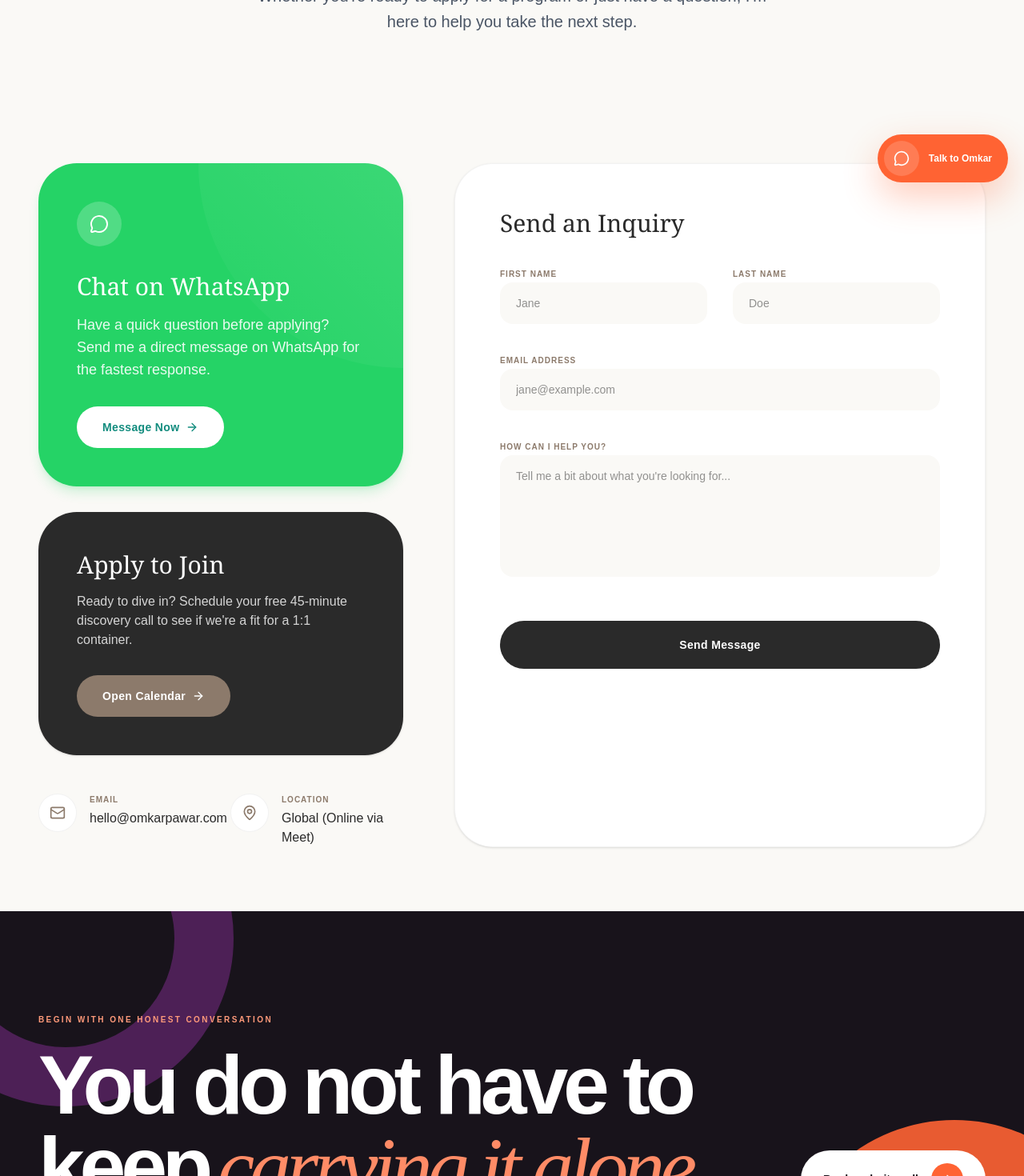
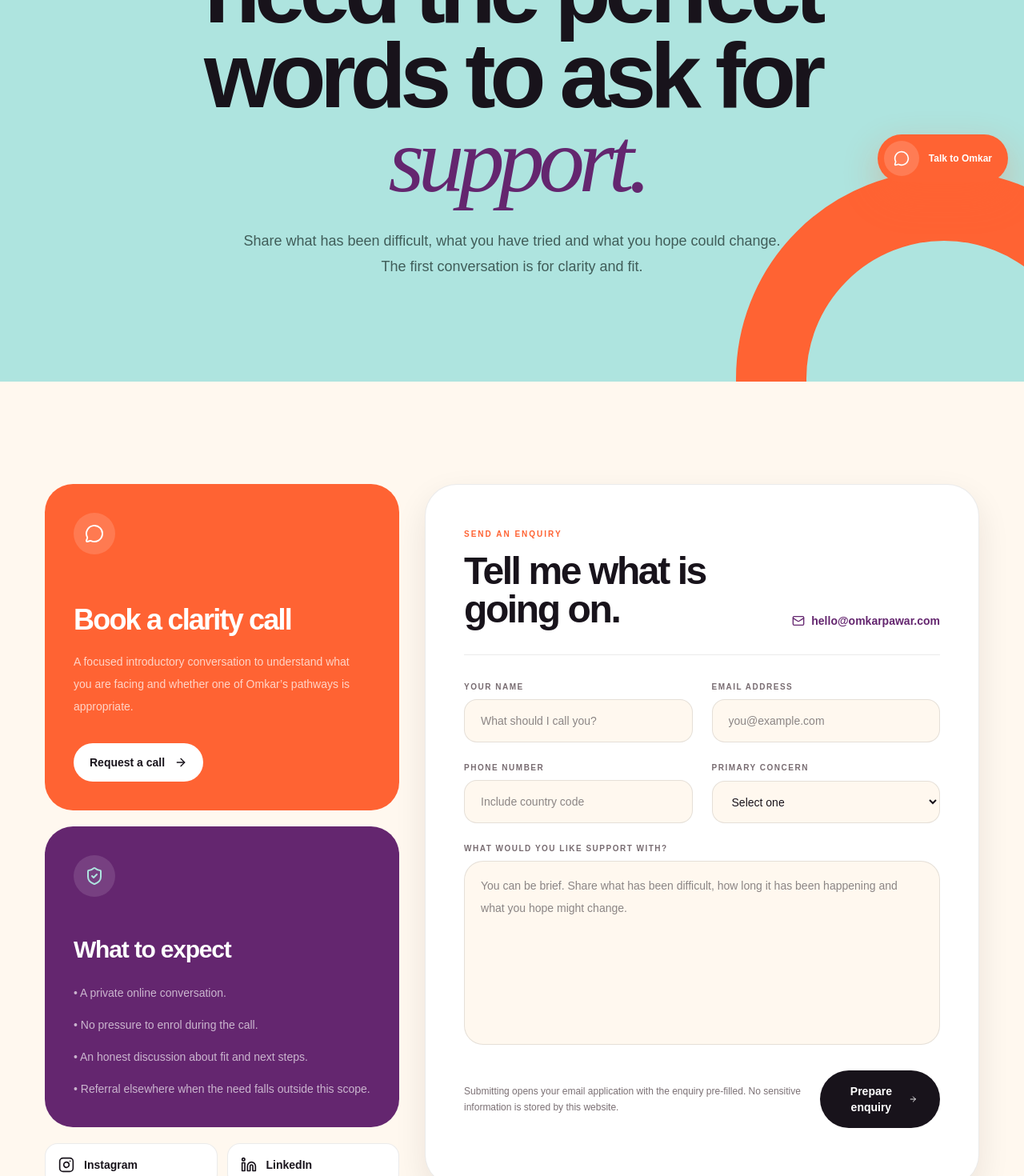
Before and after one commit to Naya-Growth/omkar-pawar, a React (Vite) app: page /contact in a window 1280 px wide. Shown: the part 460-1930 px from the top of the page at 80% size. Built offline with nearby package versions, Linux system fonts and the light colour scheme.

Commit message:
feat: redesign contact experience and remove fake WhatsApp flow

```diff
--- a/src/pages/Contact.tsx
+++ b/src/pages/Contact.tsx
@@ -1,141 +1,153 @@
+import type { FormEvent } from 'react';
 import { motion } from 'motion/react';
-import { Mail, MessageCircle, MapPin, ArrowRight } from 'lucide-react';
+import { ArrowRight, Instagram, Linkedin, Mail, MessageCircle, ShieldCheck } from 'lucide-react';
 
-const fadeUp = {
-  hidden: { opacity: 0, y: 30 },
-  visible: { opacity: 1, y: 0, transition: { duration: 1.2, ease: [0.22, 1, 0.36, 1] } }
-};
-
-const staggerContainer = {
-  hidden: { opacity: 0 },
-  visible: {
-    opacity: 1,
-    transition: {
-      staggerChildren: 0.15
-    }
-  }
-};
+const contactEmail = 'hello@omkarpawar.com';
 
 export default function Contact() {
+  const handleSubmit = (event: FormEvent<HTMLFormElement>) => {
+    event.preventDefault();
+    const form = new FormData(event.currentTarget);
+    const name = String(form.get('name') ?? '').trim();
+    const email = String(form.get('email') ?? '').trim();
+    const phone = String(form.get('phone') ?? '').trim();
+    const concern = String(form.get('concern') ?? '').trim();
+    const message = String(form.get('message') ?? '').trim();
+
+    const subject = encodeURIComponent(`Clarity call enquiry from ${name || 'website visitor'}`);
+    const body = encodeURIComponent(
+      `Name: ${name}\nEmail: ${email}\nPhone: ${phone}\nPrimary concern: ${concern}\n\nWhat I am experiencing:\n${message}`,
+    );
+
+    window.location.href = `mailto:${contactEmail}?subject=${subject}&body=${body}`;
+  };
+
   return (
-    <div className="overflow-x-hidden bg-[#FAF9F6] text-[#2A2A2A]">
-      {/* Hero Section */}
-      <section className="relative pt-24 pb-20 px-6 md:px-12 max-w-[1400px] mx-auto text-center">
-        <motion.div
-          initial="hidden"
-          animate="visible"
-          variants={staggerContainer}
-          className="max-w-4xl mx-auto"
-        >
-          <motion.span variants={fadeUp} className="text-[10px] uppercase tracking-[0.3em] text-[#8C7A6B] font-bold mb-6 block">
-            Connect
-          </motion.span>
-          <motion.h1 variants={fadeUp} className="font-serif text-4xl md:text-6xl lg:text-7xl leading-[1.1] mb-8">
-            Start Your <span className="italic text-[#8C7A6B]">Healing Journey</span>
-          </motion.h1>
-          <motion.p variants={fadeUp} className="text-lg md:text-xl font-light leading-relaxed max-w-2xl mx-auto text-gray-600">
-            Whether you're ready to apply for a program or just have a question, I'm here to help you take the next step.
-          </motion.p>
+    <div className="overflow-hidden bg-[#FFF8EF] text-[#18131B]">
+      <section className="relative overflow-hidden bg-[#AEE4DF] px-5 py-20 md:px-10 md:py-28 lg:px-14 lg:py-32">
+        <div className="absolute -left-64 -top-72 h-[590px] w-[590px] rounded-full border-[98px] border-[#64266F]" />
+        <div className="absolute -bottom-64 -right-40 h-[520px] w-[520px] rounded-full border-[88px] border-[#FF6333]" />
+        <motion.div initial={{ opacity: 0, y: 24 }} animate={{ opacity: 1, y: 0 }} transition={{ duration: 0.8 }} className="relative z-10 mx-auto max-w-5xl text-center">
+          <span className="text-[10px] font-bold uppercase tracking-[0.24em] text-[#087F79]">Start here</span>
+          <h1 className="mt-6 text-balance text-6xl font-bold leading-[0.92] tracking-[-0.065em] md:text-8xl lg:text-[7.2rem]">
+            You do not need the perfect words to ask for
+            <span className="display-serif ml-3 block font-medium italic text-[#64266F]">support.</span>
+          </h1>
+          <p className="mx-auto mt-8 max-w-2xl text-base leading-8 text-[#405D59] md:text-lg">
+            Share what has been difficult, what you have tried and what you hope could change. The first conversation is for clarity and fit.
+          </p>
         </motion.div>
       </section>
 
-      <section className="py-20 px-6 md:px-12 max-w-[1400px] mx-auto">
-        <div className="grid grid-cols-1 lg:grid-cols-12 gap-16">
+      <section className="px-5 py-24 md:px-10 md:py-32 lg:px-14">
+        <div className="mx-auto grid max-w-[1360px] gap-8 lg:grid-cols-[.78fr_1.22fr]">
+          <div className="grid content-start gap-5">
+            <motion.article initial={{ opacity: 0, y: 20 }} animate={{ opacity: 1, y: 0 }} className="rounded-[2.2rem] bg-[#FF6333] p-7 text-white md:p-9">
+              <span className="flex h-13 w-13 items-center justify-center rounded-full bg-white/15"><MessageCircle className="h-6 w-6" /></span>
+              <h2 className="mt-16 text-4xl font-bold leading-[1] tracking-[-0.05em]">Book a clarity call</h2>
+              <p className="mt-5 text-sm leading-7 text-white/72">A focused introductory conversation to understand what you are facing and whether one of Omkar’s pathways is appropriate.</p>
+              <a href={`mailto:${contactEmail}?subject=${encodeURIComponent('Clarity call enquiry')}`} className="group mt-8 inline-flex items-center gap-3 rounded-full bg-white px-5 py-3.5 text-sm font-bold text-[#18131B]">
+                Request a call
+                <ArrowRight className="h-4 w-4 transition-transform group-hover:translate-x-1" />
+              </a>
+            </motion.article>
 
-          {/* Direct Contact Info - Emphasizing WhatsApp */}
+            <motion.article initial={{ opacity: 0, y: 20 }} animate={{ opacity: 1, y: 0 }} transition={{ delay: 0.08 }} className="rounded-[2.2rem] bg-[#64266F] p-7 text-white md:p-9">
+              <span className="flex h-13 w-13 items-center justify-center rounded-full bg-white/12"><ShieldCheck className="h-6 w-6 text-[#AEE4DF]" /></span>
+              <h2 className="mt-12 text-3xl font-bold tracking-[-0.04em]">What to expect</h2>
+              <div className="mt-6 grid gap-4 text-sm leading-6 text-white/66">
+                <p>• A private online conversation.</p>
+                <p>• No pressure to enrol during the call.</p>
+                <p>• An honest discussion about fit and next steps.</p>
+                <p>• Referral elsewhere when the need falls outside this scope.</p>
+              </div>
+            </motion.article>
+
+            <div className="grid gap-3 sm:grid-cols-2 lg:grid-cols-1 xl:grid-cols-2">
+              <a href="https://instagram.com/lifecoachomkar" target="_blank" rel="noopener noreferrer" className="flex items-center gap-3 rounded-2xl border border-black/8 bg-white p-4 text-sm font-bold transition-colors hover:border-[#FF6333] hover:text-[#FF6333]">
+                <Instagram className="h-5 w-5" /> Instagram
+              </a>
+              <a href="https://www.linkedin.com/in/coach-omkarpawar/" target="_blank" rel="noopener noreferrer" className="flex items-center gap-3 rounded-2xl border border-black/8 bg-white p-4 text-sm font-bold transition-colors hover:border-[#64266F] hover:text-[#64266F]">
+                <Linkedin className="h-5 w-5" /> LinkedIn
+              </a>
+            </div>
+          </div>
+
           <motion.div
-            initial="hidden"
-            whileInView="visible"
-            viewport={{ once: true, margin: "-100px" }}
-            variants={staggerContainer}
-            className="lg:col-span-5 flex flex-col gap-8"
+            initial={{ opacity: 0, y: 24 }}
+            animate={{ opacity: 1, y: 0 }}
+            transition={{ duration: 0.8, delay: 0.1 }}
+            className="rounded-[2.5rem] border border-black/8 bg-white p-7 card-shadow md:p-12"
           >
-            {/* WhatsApp Card (Primary) */}
-            <motion.div variants={fadeUp} className="bg-[#25D366] p-10 md:p-12 rounded-[3rem] text-white shadow-lg shadow-[#25D366]/20 relative overflow-hidden group">
-              <div className="absolute right-0 top-0 w-64 h-64 bg-gradient-to-bl from-white/20 to-transparent rounded-bl-full opacity-50 transition-transform group-hover:scale-110 duration-700"></div>
-              <div className="relative z-10">
-                <div className="w-14 h-14 rounded-full bg-white/20 flex items-center justify-center text-white mb-8">
-                  <MessageCircle className="w-6 h-6" />
-                </div>
-                <h3 className="font-serif text-3xl mb-4">Chat on WhatsApp</h3>
-                <p className="text-white/90 font-light mb-8 text-lg">
-                  Have a quick question before applying? Send me a direct message on WhatsApp for the fastest response.
-                </p>
-                <a href="https://wa.me/919999999999" target="_blank" rel="noopener noreferrer" className="bg-white text-[#128C7E] px-8 py-4 rounded-full text-sm font-bold tracking-wide hover:bg-gray-100 transition-colors inline-flex items-center gap-2">
-                  Message Now <ArrowRight className="w-4 h-4" />
-                </a>
+            <div className="flex flex-col gap-5 border-b border-black/8 pb-8 md:flex-row md:items-end md:justify-between">
+              <div>
+                <span className="text-[10px] font-bold uppercase tracking-[0.2em] text-[#FF6333]">Send an enquiry</span>
+                <h2 className="mt-3 text-4xl font-bold tracking-[-0.05em] md:text-5xl">Tell me what is going on.</h2>
               </div>
-            </motion.div>
+              <a href={`mailto:${contactEmail}`} className="inline-flex items-center gap-2 text-sm font-bold text-[#64266F]">
+                <Mail className="h-4 w-4" /> {contactEmail}
+              </a>
+            </div>
 
-            {/* Book Session Card */}
-            <motion.div variants={fadeUp} className="bg-[#2A2A2A] p-10 md:p-12 rounded-[3rem] text-white shadow-sm relative overflow-hidden group">
-              <div className="relative z-10">
-                <h3 className="font-serif text-3xl mb-4">Apply to Join</h3>
-                <p className="text-white/80 font-light mb-8">
-                  Ready to dive in? Schedule your free 45-minute discovery call to see if we're a fit for a 1:1 container.
-                </p>
-                <button className="bg-[#8C7A6B] text-white px-8 py-4 rounded-full text-sm font-bold tracking-wide hover:bg-[#7A6A5B] transition-colors inline-flex items-center gap-2">
-                  Open Calendar <ArrowRight className="w-4 h-4" />
+            <form onSubmit={handleSubmit} className="mt-8 grid gap-6">
+              <div className="grid gap-6 md:grid-cols-2">
+                <label className="grid gap-2 text-[10px] font-bold uppercase tracking-[0.15em] text-[#786C71]">
+                  Your name
+                  <input name="name" required type="text" autoComplete="name" className="rounded-2xl border border-black/10 bg-[#FFF8EF] px-5 py-4 text-sm font-medium normal-case tracking-normal text-[#18131B] outline-none transition-shadow focus:border-[#64266F] focus:ring-4 focus:ring-[#64266F]/10" placeholder="What should I call you?" />
+                </label>
+                <label className="grid gap-2 text-[10px] font-bold uppercase tracking-[0.15em] text-[#786C71]">
+                  Email address
+                  <input name="email" required type="email" autoComplete="email" className="rounded-2xl border border-black/10 bg-[#FFF8EF] px-5 py-4 text-sm font-medium normal-case tracking-normal text-[#18131B] outline-none transition-shadow focus:border-[#64266F] focus:ring-4 focus:ring-[#64266F]/10" placeholder="you@example.com" />
+                </label>
+              </div>
+
+              <div className="grid gap-6 md:grid-cols-2">
+                <label className="grid gap-2 text-[10px] font-bold uppercase tracking-[0.15em] text-[#786C71]">
+                  Phone number
+                  <input name="phone" type="tel" autoComplete="tel" className="rounded-2xl border border-black/10 bg-[#FFF8EF] px-5 py-4 text-sm font-medium normal-case tracking-normal text-[#18131B] outline-none transition-shadow focus:border-[#64266F] focus:ring-4 focus:ring-[#64266F]/10" placeholder="Include country code" />
+                </label>
+                <label className="grid gap-2 text-[10px] font-bold uppercase tracking-[0.15em] text-[#786C71]">
+                  Primary concern
+                  <select name="concern" className="rounded-2xl border border-black/10 bg-[#FFF8EF] px-5 py-4 text-sm font-medium normal-case tracking-normal text-[#18131B] outline-none transition-shadow focus:border-[#64266F] focus:ring-4 focus:ring-[#64266F]/10" defaultValue="">
+                    <option value="" disabled>Select one</option>
+                    <option>Anxiety and overthinking</option>
+                    <option>Emotional triggers</option>
+                    <option>Inner-child wounds</option>
+                    <option>Relationship patterns</option>
+                    <option>Not sure yet</option>
+                  </select>
+                </label>
+              </div>
+
+              <label className="grid gap-2 text-[10px] font-bold uppercase tracking-[0.15em] text-[#786C71]">
+                What would you like support with?
+                <textarea name="message" required rows={7} className="resize-none rounded-[1.5rem] border border-black/10 bg-[#FFF8EF] px-5 py-4 text-sm font-medium normal-case leading-7 tracking-normal text-[#18131B] outline-none transition-shadow focus:border-[#64266F] focus:ring-4 focus:ring-[#64266F]/10" placeholder="You can be brief. Share what has been difficult, how long it has been happening and what you hope might change." />
+              </label>
+
+              <div className="flex flex-col gap-4 pt-2 md:flex-row md:items-center md:justify-between">
+                <p className="max-w-lg text-xs leading-5 text-[#7B7074]">Submitting opens your email application with the enquiry pre-filled. No sensitive information is stored by this website.</p>
+                <button type="submit" className="group inline-flex items-center justify-center gap-3 rounded-full bg-[#18131B] px-7 py-4 text-sm font-bold text-white transition-colors hover:bg-[#64266F]">
+                  Prepare enquiry
+                  <ArrowRight className="h-4 w-4 transition-transform group-hover:translate-x-1" />
                 </button>
               </div>
-            </motion.div>
-
-            <motion.div variants={fadeUp} className="grid grid-cols-1 sm:grid-cols-2 gap-6 mt-4">
-              <div className="flex items-start gap-4">
-                <div className="w-12 h-12 rounded-full bg-white border border-black/5 flex items-center justify-center text-[#8C7A6B] shrink-0">
-                  <Mail className="w-5 h-5" />
-                </div>
-                <div>
-                  <p className="text-[10px] font-bold uppercase tracking-widest text-[#8C7A6B] mb-1">Email</p>
-                  <p className="text-[#2A2A2A] font-medium">hello@omkarpawar.com</p>
-                </div>
-              </div>
-              <div className="flex items-start gap-4">
-                <div className="w-12 h-12 rounded-full bg-white border border-black/5 flex items-center justify-center text-[#8C7A6B] shrink-0">
-                  <MapPin className="w-5 h-5" />
-                </div>
-                <div>
-                  <p className="text-[10px] font-bold uppercase tracking-widest text-[#8C7A6B] mb-1">Location</p>
-                  <p className="text-[#2A2A2A] font-medium">Global (Online via Meet)</p>
-                </div>
-              </div>
-            </motion.div>
-          </motion.div>
-
-          {/* Contact Form */}
-          <motion.div
-            initial={{ opacity: 0, filter: 'blur(10px)' }}
-            whileInView={{ opacity: 1, filter: 'blur(0px)' }}
-            viewport={{ once: true, margin: "-100px" }}
-            transition={{ duration: 1.2, ease: [0.22, 1, 0.36, 1] }}
-            className="lg:col-span-7 bg-white p-10 md:p-14 rounded-[3rem] shadow-sm border border-black/5"
-          >
-            <h3 className="font-serif text-3xl text-[#2A2A2A] mb-8">Send an Inquiry</h3>
-            <form className="space-y-8">
-              <div className="grid grid-cols-1 md:grid-cols-2 gap-8">
-                <div className="space-y-3">
-                  <label className="text-[10px] font-bold uppercase tracking-widest text-[#8C7A6B]">First Name</label>
-                  <input type="text" className="w-full bg-[#FAF9F6] border-none rounded-2xl px-5 py-4 text-sm focus:ring-2 focus:ring-[#8C7A6B] outline-none transition-shadow" placeholder="Jane" />
-                </div>
-                <div className="space-y-3">
-                  <label className="text-[10px] font-bold uppercase tracking-widest text-[#8C7A6B]">Last Name</label>
-                  <input type="text" className="w-full bg-[#FAF9F6] border-none rounded-2xl px-5 py-4 text-sm focus:ring-2 focus:ring-[#8C7A6B] outline-none transition-shadow" placeholder="Doe" />
-                </div>
-              </div>
-              <div className="space-y-3">
-                <label className="text-[10px] font-bold uppercase tracking-widest text-[#8C7A6B]">Email Address</label>
-                <input type="email" className="w-full bg-[#FAF9F6] border-none rounded-2xl px-5 py-4 text-sm focus:ring-2 focus:ring-[#8C7A6B] outline-none transition-shadow" placeholder="jane@example.com" />
-              </div>
-              <div className="space-y-3">
-                <label className="text-[10px] font-bold uppercase tracking-widest text-[#8C7A6B]">How can I help you?</label>
-                <textarea rows={6} className="w-full bg-[#FAF9F6] border-none rounded-2xl px-5 py-4 text-sm focus:ring-2 focus:ring-[#8C7A6B] outline-none resize-none transition-shadow" placeholder="Tell me a bit about what you're looking for..."></textarea>
-              </div>
-              <button type="button" className="w-full bg-[#2A2A2A] text-white px-8 py-5 rounded-full text-sm font-bold tracking-wide hover:bg-[#8C7A6B] transition-colors mt-4">
-                Send Message
-              </button>
             </form>
           </motion.div>
+        </div>
+      </section>
 
+      <section className="bg-[#24172A] px-5 py-20 text-white md:px-10 md:py-24 lg:px-14">
+        <div className="mx-auto grid max-w-[1260px] gap-10 md:grid-cols-3">
+          {[
+            ['Is this emergency support?', 'No. This website and the offered programmes are not a crisis or emergency service. Contact local emergency support when immediate help is required.'],
+            ['Are sessions online?', 'The current website describes the work as online, allowing conversations across locations through video calls.'],
+            ['Do I need to choose a programme first?', 'No. The clarity call exists to understand the concern and discuss whether any available pathway is suitable.'],
+          ].map(([question, answer]) => (
+            <article key={question} className="border-t border-white/16 pt-6">
+              <h3 className="text-xl font-bold tracking-[-0.025em]">{question}</h3>
+              <p className="mt-4 text-sm leading-7 text-white/55">{answer}</p>
+            </article>
+          ))}
         </div>
       </section>
     </div>
```
